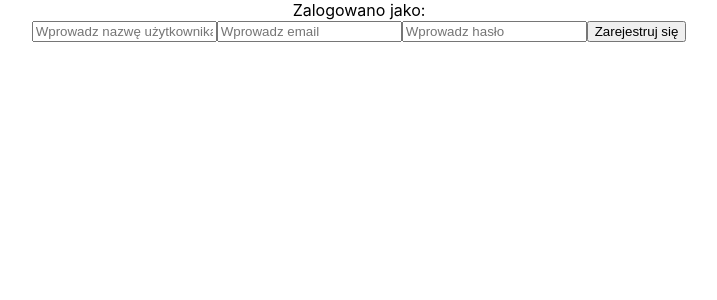
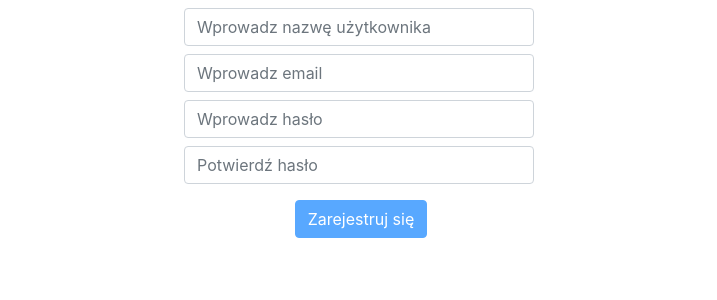
Before and after one commit to tomcio97/your-finances, a React (Create React App) app: page /register in a window 1280 px wide. Shown: the top 300 px of the page, without its empty margins (281-998 px from the left). Built offline with nearby package versions, Linux system fonts and the light colour scheme; no server answers.

Commit message:
Updated login and register, added bootstrap

```diff
--- a/package.json
+++ b/package.json
@@ -6,6 +6,7 @@
     "@testing-library/jest-dom": "^5.11.8",
     "@testing-library/react": "^11.2.2",
     "@testing-library/user-event": "^12.6.0",
+    "bootstrap": "^4.5.3",
     "firebase": "^8.2.1",
     "react": "^17.0.1",
     "react-dom": "^17.0.1",
--- a/src/App.js
+++ b/src/App.js
@@ -1,16 +1,13 @@
 import './App.css';
-import { CurrentUser } from './components/CurrentUser';
-import { SignIn } from './components/SignIn';
-import { UserProvider } from './providers/UserProvider';
 import { Routing } from './Routing';
+import 'bootstrap/dist/css/bootstrap.min.css'
 
 function App() {
+
+
   return (
     <div className="App">
-        <UserProvider>
-          <CurrentUser/>
-          <Routing />
-      </UserProvider>
+        <Routing />
     </div>
   );
 }
--- a/src/Routing.js
+++ b/src/Routing.js
@@ -1,6 +1,7 @@
 import {BrowserRouter as Router, Route} from 'react-router-dom';
 import { SignUp } from './components/SignUp';
 import { SignIn } from './components/SignIn';
+import { ProdectedFinances } from './components/Finances';
 
 export const Routing = () => {
 
@@ -9,6 +10,7 @@ export const Routing = () => {
             <div>
                 <Route path={'/register'} exact={true} component={SignUp} />
                 <Route path={'/'} exact={true} component={SignIn} />
+                <Route path={'/finanse'} exact={true} component={ProdectedFinances} />
             </div>
         </Router>
     )
--- a/src/components/CurrentUser.js
+++ /dev/null
@@ -1,12 +0,0 @@
-import { useContext } from "react"
-import { UserContext } from "../providers/UserProvider"
-
-export const CurrentUser = () => {
-    const authUser = useContext(UserContext);
-
-    return (
-        <>
-            Zalogowano jako: {authUser?.email}
-        </>
-    )
-}
--- /dev/null
+++ b/src/components/Finances.js
@@ -0,0 +1,23 @@
+import { useContext, useEffect } from "react"
+import { UserContext } from "../providers/UserProvider"
+import { Nav } from "./Nav"
+import  withAuthProtection  from "../hoc/withAuthProtection"
+
+export const Finances = () => {
+
+    const user = useContext(UserContext);
+
+    useEffect(() => {
+        console.log(user)
+    })
+
+    return (
+        <>
+        <Nav/>
+            Jesteś zalogowany jako {user?.displayName}
+            <h1>Finanse</h1>
+        </>
+    )
+}
+
+export const ProdectedFinances = withAuthProtection(Finances, '/')
--- /dev/null
+++ b/src/components/Nav.js
@@ -0,0 +1,22 @@
+import { auth } from "../service/firebase"
+
+export const Nav = () => {
+
+    return (
+        <>
+    <nav className="navbar navbar-expand-lg navbar-dark bg-dark">
+  <button className="navbar-toggler" type="button" data-toggle="collapse" data-target="#navbarNavAltMarkup" aria-controls="navbarNavAltMarkup" aria-expanded="false" aria-label="Toggle navigation">
+    <span className="navbar-toggler-icon"></span>
+  </button>
+  <div className="collapse navbar-collapse" id="navbarNavAltMarkup">
+    <div className="navbar-nav">
+      <a className="nav-item nav-link active" href="#">Finanse<span class="sr-only">(current)</span></a>
+      <a className="nav-item nav-link" href="#">Przychody</a>
+      <a className="nav-item nav-link" href="#">Wydatki</a>
+      <a className="nav-item nav-link" onClick={() => auth.signOut()}>Wyloguj</a>
+    </div>
+  </div>
+</nav>
+</>
+    )
+}
--- a/src/components/SignIn.js
+++ b/src/components/SignIn.js
@@ -1,31 +1,49 @@
-import { useState } from "react";
+import { useContext, useEffect, useState } from "react";
+import { useHistory } from "react-router-dom";
+import { UserContext } from "../providers/UserProvider";
 import { Auth } from "../service/Auth";
 
 export const SignIn = () => {
 
     const [loginForm, setLoginForm] = useState({email: '', password: ''});
+    const [error, setError] = useState(null);
+    const history = useHistory();
+    const user = useContext(UserContext);
 
     const {email, password} = loginForm;
+
+    useEffect(() => {
+        if(user) history.push('/finanse')
+    })
 
     const onChange = event => {
         const val = {[event.target.name]: event.target.value }
         setLoginForm({...loginForm, ...val})
     }
 
+    const isInvalid = email === '' || password === '';
+
     const onSubmit = event => {
         event.preventDefault();
         Auth.login(email, password)
-        .then(() => {console.log('Zalogowano')})
-        .catch(() => {console.log('Chuj ci w dupe')})
+        .then(() => {history.push('/finanse')})
+        .catch((error) => {setError(error)})
     }
 
     return (
     <>
-    <form onSubmit={onSubmit}>
-       <input name="email" type="text" value={email} onChange={onChange} placeholder="Wprowadz email"/>
-       <input type="password"  value={password} onChange={onChange} name="password" placeholder="Wprowadz hasło" />
-       <button type="submit">Zaloguj się</button>
+    <div class="container">
+        <div class="row justify-content-around">
+        <div class="col-4 align-self-center">
+    <form onSubmit={onSubmit} className="form-group">
+       <input className="form-control mt-2" name="email"  type="text" value={email} onChange={onChange} placeholder="Wprowadz email"/>
+       <input className="form-control mt-2" type="password"  value={password} onChange={onChange} name="password" placeholder="Wprowadz hasło" />
+       <button type="submit"  className="btn btn-primary mt-1" disabled={isInvalid}>Zaloguj się</button>
     </form>
-    </>)
-    ;
+    </div>
+    </div>
+    </div>
+
+    {error && <p>{error.message}</p>}
+    </>);
 }
--- a/src/components/SignUp.js
+++ b/src/components/SignUp.js
@@ -1,29 +1,56 @@
 import { useState } from "react"
+import { useHistory } from "react-router-dom";
 import { Auth } from "../service/Auth";
 
 export const SignUp = () => {
 
-    const [registerForm, setRegisterForm] = useState({username: '', email: '', password: ''});
+    const [registerForm, setRegisterForm] = useState({username: '', email: '', password: '', confirmPassword: ''});
+    const [error, setError] = useState(null);
+    const history = useHistory();
 
-    const {username, email, password} = registerForm;
+    const {username, email, password, confirmPassword} = registerForm;
 
     const onChange = event => {
         const val = {[event.target.name]: event.target.value }
         setRegisterForm({...registerForm, ...val})
     }
 
+    const isInvalid =
+        password !== confirmPassword ||
+        password === '' ||
+        email === '' ||
+        username === '';
+
     const onSubmit = event => {
-        Auth.register(email, password);
+        event.preventDefault();
+        Auth.register(email, password)
+        .then((result) => {result.user.updateProfile({
+            displayName: username
+        });
+        history.push('/finanse');
+    })
+        .catch(error => setError(error))
     }
 
     return (
         <>
+        <div class="container">
+        <div class="row justify-content-around">
+        <div class="col-4 align-self-center">
             <form onSubmit={onSubmit}>
-                <input name="username" value={username} onChange={onChange} type="text" placeholder="Wprowadz nazwę użytkownika" />
-                <input name="email" type="text" value={email} onChange={onChange} placeholder="Wprowadz email"/>
-                <input type="password"  value={password} onChange={onChange} name="password" placeholder="Wprowadz hasło" />
-                <button type="submit">Zarejestruj się</button>
+                <div class="form-group">
+                <input className="form-control mt-2" name="username" value={username} onChange={onChange} type="text" placeholder="Wprowadz nazwę użytkownika" />
+                <input className="form-control mt-2" name="email" type="text" value={email} onChange={onChange} placeholder="Wprowadz email"/>
+                <input className="form-control mt-2" type="password"  value={password} onChange={onChange} name="password" placeholder="Wprowadz hasło" />
+                <input className="form-control mt-2" type="password"  value={confirmPassword} onChange={onChange} name="confirmPassword" placeholder="Potwierdź hasło" />
+                </div>
+                <button type="submit" disabled={isInvalid} className="btn btn-primary ml-1">Zarejestruj się</button>
             </form>
+
+            {error && <p>{error.message}</p>}
+            </div>
+            </div>
+            </div>
         </>
     )
 }
--- /dev/null
+++ b/src/hoc/withAuthProtection.js
@@ -0,0 +1,26 @@
+import { useEffect } from "react";
+import { useHistory } from "react-router-dom"
+import { auth } from "../service/firebase";
+
+const withAuthProtection = (WrappedComponent, targetLocation) => {
+    const AuthProtection = (pros) => {
+        const history = useHistory();
+        useEffect(() => {
+            auth.onAuthStateChanged((user) => {
+                if(!user) {
+                    history.push(targetLocation)
+                }
+            })
+        }, [history])
+
+        return (
+            <WrappedComponent />
+        )
+    }
+
+    AuthProtection.displayName = `withAuthProtection(${WrappedComponent.displayName})`;
+
+    return AuthProtection;
+}
+
+export default withAuthProtection;
--- a/src/index.js
+++ b/src/index.js
@@ -3,10 +3,13 @@ import ReactDOM from 'react-dom';
 import './index.css';
 import App from './App';
 import reportWebVitals from './reportWebVitals';
+import { UserProvider } from './providers/UserProvider';
 
 ReactDOM.render(
   <React.StrictMode>
+    <UserProvider>
     <App />
+    </UserProvider>
   </React.StrictMode>,
   document.getElementById('root')
 );
```
Also changed, not shown: 2 other files (tests, documents, lock files or other folders).
